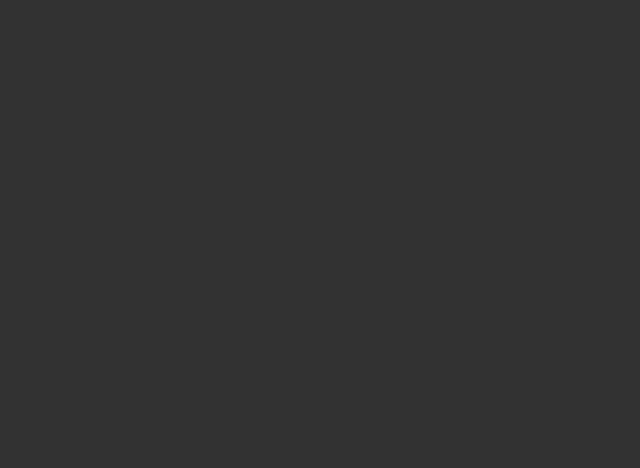
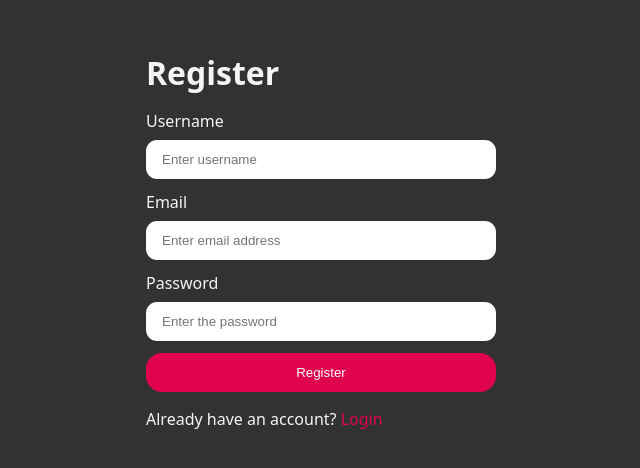
Before and after one commit to aryanvisualize/CareerAI, a React app in the folder Frontend/: page /register in a window 1280 px wide. Shown: the part 160-628 px from the top of the page, without its empty margins (319-959 px from the left). Built offline with nearby package versions, Linux system fonts and the light colour scheme; the HTML template or start-up script is replaced by a standard one.

Commit message:
feat: implement authentication flow with login and registration pages, context, and API integration

```diff
--- a/Frontend/package.json
+++ b/Frontend/package.json
@@ -10,6 +10,7 @@
     "preview": "vite preview"
   },
   "dependencies": {
+    "axios": "^1.19.0",
     "react": "^19.2.8",
     "react-dom": "^19.2.8",
     "react-router": "^8.3.0",
--- a/Frontend/src/app.routes.jsx
+++ b/Frontend/src/app.routes.jsx
@@ -1,5 +1,14 @@
 import {createBrowserRouter} from "react-router";
+import Login from "./features/auth/pages/Login";
+import Register from "./features/auth/pages/Register";
 
-
-
-export const router = createBrowserRouter([])
+export const router = createBrowserRouter([
+    {
+        path: "/login",
+        element: <Login/>
+    },
+    {
+        path: "/register",
+        element: <Register/>
+    }
+])
--- /dev/null
+++ b/Frontend/src/features/auth/auth.context.jsx
@@ -0,0 +1,15 @@
+import { createContext, useState } from "react";
+
+
+export const AuthContext = createContext()
+
+export const AuthProvider = ({children}) => {
+    const [user, setuser] = useState(null)
+    const [loading, setLoading] = useState(false)
+
+    return (
+        <AuthContext.Provider value={{user, setuser, loading, setLoading}} >
+            {children}
+        </AuthContext.Provider>
+    )
+}
--- /dev/null
+++ b/Frontend/src/features/auth/auth.form.scss
@@ -0,0 +1,41 @@
+main{
+    min-height: 100vh;
+    width: 100%;
+
+    display: flex;
+    justify-content: center;
+    align-items: center;
+
+    .form-container{
+        min-width: 350px;
+
+        display: flex;
+        flex-direction: column;
+        gap: 1rem;
+    }
+
+    form{
+        display: flex;
+        flex-direction: column;
+        gap: 0.75rem;
+    }
+
+    .input-group{
+        display: flex;
+        flex-direction: column;
+        gap: 0.5rem;
+    }
+
+    input{
+        border: none;
+        outline: none;
+        padding-inline: 1rem;
+        padding-block: 0.75rem;
+        border-radius: 0.7rem;
+    }
+
+    a{
+        color: #e1034d;
+        text-decoration: none ;
+    }
+}
--- a/Frontend/src/features/auth/pages/Login.jsx
+++ b/Frontend/src/features/auth/pages/Login.jsx
@@ -1,7 +1,31 @@
+import { Link } from "react-router"
+import "../auth.form.scss"
 const Login = () => {
+
+    const handleSubmit= (e) =>{
+        e.preventDefault()
+    }
+
   return (
     <div>
-      Login
+      <main>
+            <div className="form-container">
+                <h1>Login</h1>
+                <form onSubmit={handleSubmit}>
+                    <div className="input-group">
+                        <label htmlFor="email">Email</label>
+                        <input type="email" id="email" name="email" placeholder="Enter email address " />
+                    </div>
+                    <div className="input-group">
+                        <label htmlFor="password">Password</label>
+                        <input type="password" id="password" name="password" placeholder="Enter the password " />
+                    </div>
+                    <button className="button primary-button">Login</button>
+                </form>
+
+                <p>Don't have an account? <Link to={"/register"}>Register</Link></p>
+            </div>
+      </main>
     </div>
   )
 }
--- a/Frontend/src/features/auth/pages/Register.jsx
+++ b/Frontend/src/features/auth/pages/Register.jsx
@@ -0,0 +1,36 @@
+import { Link, useNavigate } from "react-router"
+const Register = () => {
+
+    const navigate = useNavigate();
+
+    const handleSubmit= (e) =>{
+        e.preventDefault()
+    }
+
+  return (
+    <main>
+            <div className="form-container">
+                <h1>Register</h1>
+                <form onSubmit={handleSubmit}>
+                    <div className="input-group">
+                        <label htmlFor="username">Username</label>
+                        <input type="text" id="username" name="username" placeholder="Enter username " />
+                    </div>
+                    <div className="input-group">
+                        <label htmlFor="email">Email</label>
+                        <input type="email" id="email" name="email" placeholder="Enter email address " />
+                    </div>
+                    <div className="input-group">
+                        <label htmlFor="password">Password</label>
+                        <input type="password" id="password" name="password" placeholder="Enter the password " />
+                    </div>
+                    <button className="button primary-button">Register</button>
+                </form>
+
+                <p>Already have an account? <Link to={"/login"}>Login</Link></p>
+            </div>
+      </main>
+  )
+}
+
+export default Register
--- a/Frontend/src/style.scss
+++ b/Frontend/src/style.scss
@@ -1,11 +1,15 @@
+@use "./styles/button.scss";
+
 *{
     margin: 0%;
     padding: 0%;
     box-sizing: border-box;
 }
 
-html,body{
+html,body,#root{
     height: 100%;
     width: 100%;
     background-color: rgb(50, 50, 50);
+    color: whitesmoke;
+    font-family: system-ui, -apple-system, BlinkMacSystemFont, 'Segoe UI', Roboto, Oxygen, Ubuntu, Cantarell, 'Open Sans', 'Helvetica Neue', sans-serif;
 }
--- /dev/null
+++ b/Frontend/src/styles/button.scss
@@ -0,0 +1,19 @@
+.button{
+    border: none;
+    outline: none;
+    padding-inline: 1.5rem;
+    padding-block: 0.75rem;
+    border-radius: 1rem;
+    cursor: pointer;
+
+    transition: all 0.3s ease-in-out;
+
+    &.primary-button{
+        background-color: #e1034d;
+        color: white;
+    }
+
+    &:active{
+        transform: scale(0.9);
+    }
+}
```
Also changed, not shown: Frontend/src/App.jsx (+6 -2 lines), Frontend/src/features/auth/services/auth.api.js (added, +52 -0 lines), Frontend/src/features/auth/hooks/useAuth.js (added), 2 other files (tests, documents, lock files or other folders).
